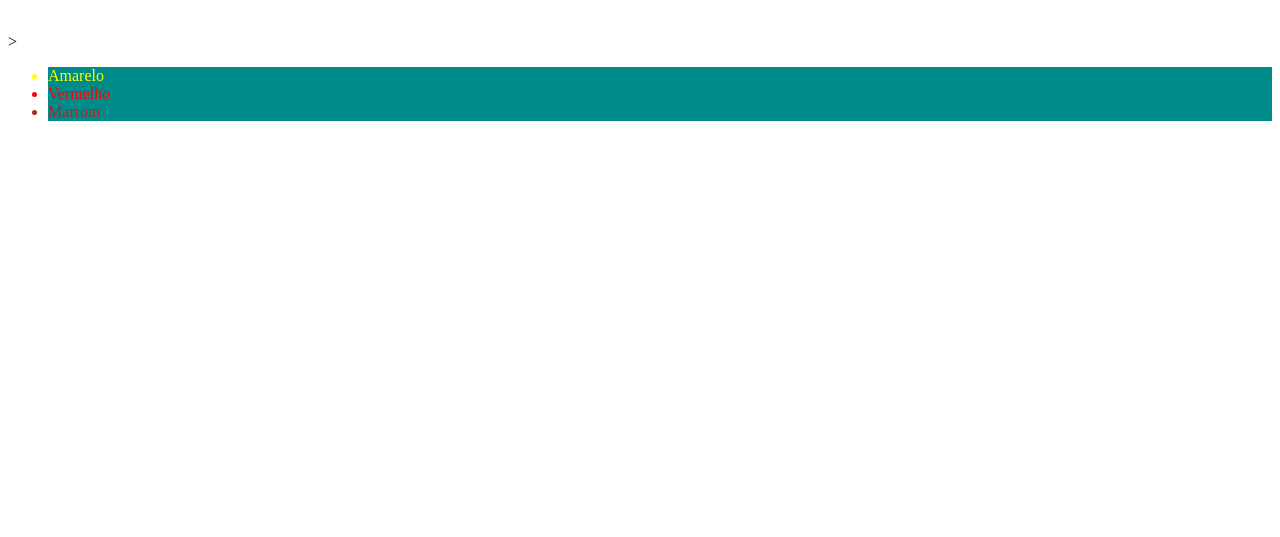
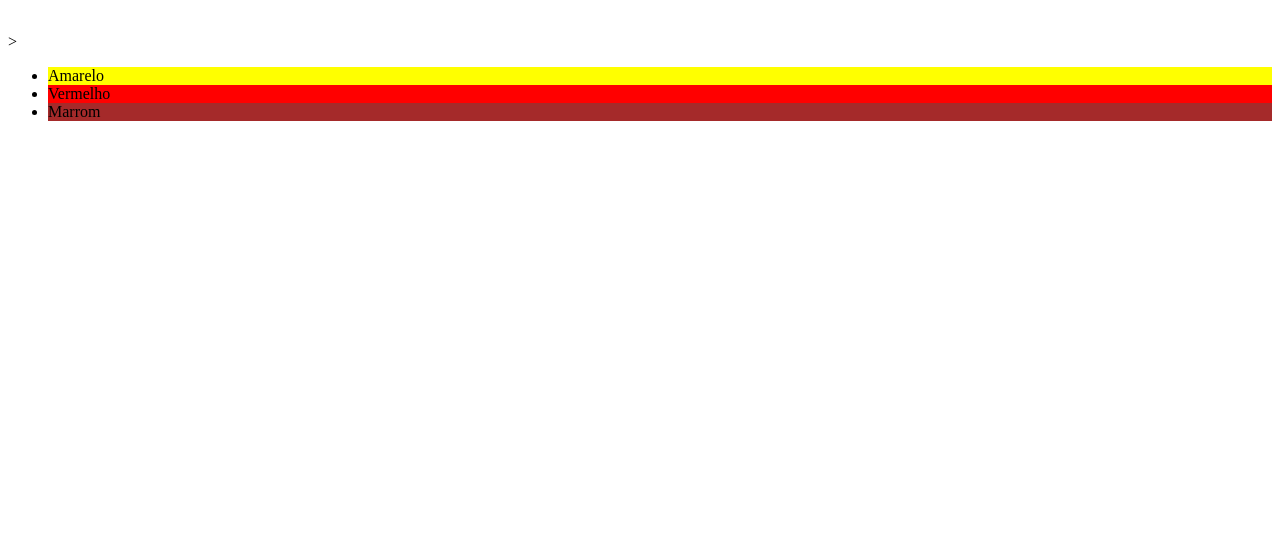
Before and after one commit to thiagoleite92/trybe-exercises, a plain HTML site: page bloco_3/dia_2/segundahtml.html in a window 1280 px wide. Shown: the part 263-800 px from the top of the page. Drawn offline with Linux system fonts and the light colour scheme.

Commit message:
segunda parte do exercicio

```diff
--- a/bloco_3/dia_2/segundahtml.html
+++ b/bloco_3/dia_2/segundahtml.html
@@ -15,24 +15,26 @@
             background-color: darkcyan;
         }
         .mudarcor{
-            color: darkblue;
+            color: black;
         }
         p{
             font-weight: 600;
             font-size: 3em;
         }
         body{
+            font-style: align-self: start;
             font-size: 16px;
         }
         .amarelo{
-            color: yellow;
+            background-color: yellow;
         }
         .vermelho{
-            color: red;
+            background-color: red;
         }
         .marrom{
-            color: brown;
+            background-color: brown;
         }
+
     </style>
 </head>
 <body>
```
